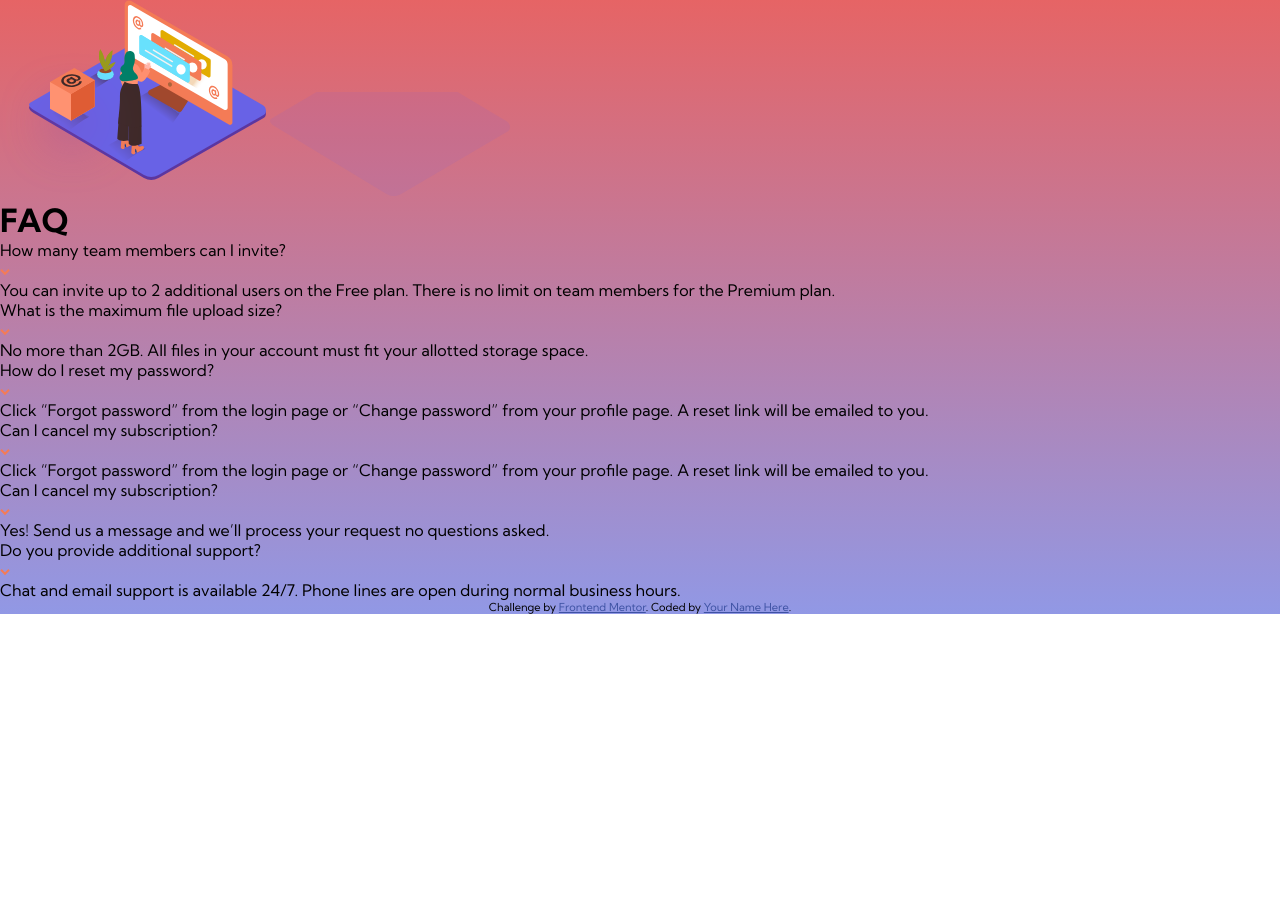
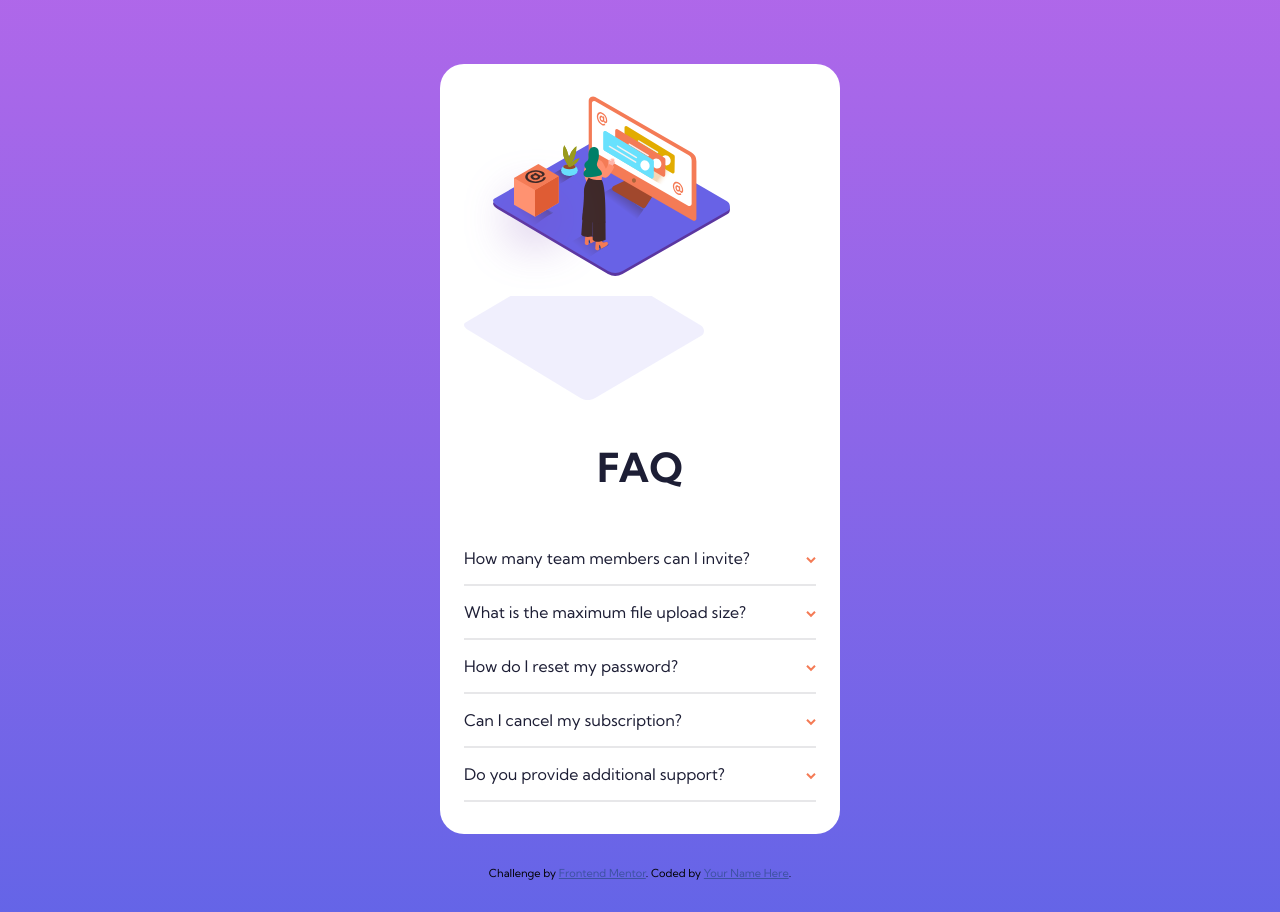
Before and after one commit to xaviguasch/faq-accordion-card-frontendmentor-challenge, a plain HTML site: page index.html in a window 1280 px wide. Before the commit the page ends 800 px from the top, so only its background shows below. Drawn offline with Linux system fonts and the light colour scheme.

Commit message:
added js functionality

```diff
--- a/index.html
+++ b/index.html
@@ -27,11 +27,11 @@
             <div class="question-and-answer">
               <div class="question-area">
                 <p class="question">How many team members can I invite?</p>
-                <div class="icon-arrow-down">
+                <div class="icon-arrow">
                   <img src="./images/icon-arrow-down.svg" alt="" />
                 </div>
               </div>
-              <div class="answer-area">
+              <div class="answer-area hidden">
                 <p class="answer">
                   You can invite up to 2 additional users on the Free plan. There is no
                   limit on team members for the Premium plan.
@@ -42,11 +42,11 @@
             <div class="question-and-answer">
               <div class="question-area">
                 <p class="question">What is the maximum file upload size?</p>
-                <div class="icon-arrow-down">
+                <div class="icon-arrow">
                   <img src="./images/icon-arrow-down.svg" alt="" />
                 </div>
               </div>
-              <div class="answer-area">
+              <div class="answer-area hidden">
                 <p class="answer">
                   No more than 2GB. All files in your account must fit your allotted
                   storage space.
@@ -57,11 +57,11 @@
             <div class="question-and-answer">
               <div class="question-area">
                 <p class="question">How do I reset my password?</p>
-                <div class="icon-arrow-down">
+                <div class="icon-arrow">
                   <img src="./images/icon-arrow-down.svg" alt="" />
                 </div>
               </div>
-              <div class="answer-area">
+              <div class="answer-area hidden">
                 <p class="answer">
                   Click “Forgot password” from the login page or “Change password” from
                   your profile page. A reset link will be emailed to you.
@@ -72,26 +72,11 @@
             <div class="question-and-answer">
               <div class="question-area">
                 <p class="question">Can I cancel my subscription?</p>
-                <div class="icon-arrow-down">
+                <div class="icon-arrow">
                   <img src="./images/icon-arrow-down.svg" alt="" />
                 </div>
               </div>
-              <div class="answer-area">
-                <p class="answer">
-                  Click “Forgot password” from the login page or “Change password” from
-                  your profile page. A reset link will be emailed to you.
-                </p>
-              </div>
-            </div>
-
-            <div class="question-and-answer">
-              <div class="question-area">
-                <p class="question">Can I cancel my subscription?</p>
-                <div class="icon-arrow-down">
-                  <img src="./images/icon-arrow-down.svg" alt="" />
-                </div>
-              </div>
-              <div class="answer-area">
+              <div class="answer-area hidden">
                 <p class="answer">
                   Yes! Send us a message and we’ll process your request no questions
                   asked.
@@ -102,11 +87,11 @@
             <div class="question-and-answer">
               <div class="question-area">
                 <p class="question">Do you provide additional support?</p>
-                <div class="icon-arrow-down">
+                <div class="icon-arrow">
                   <img src="./images/icon-arrow-down.svg" alt="" />
                 </div>
               </div>
-              <div class="answer-area">
+              <div class="answer-area hidden">
                 <p class="answer">
                   Chat and email support is available 24/7. Phone lines are open during
                   normal business hours.
@@ -117,12 +102,16 @@
         </div>
       </div>
 
+      <footer>
         <div class="attribution">
           Challenge by
           <a href="https://www.frontendmentor.io?ref=challenge" target="_blank"
             >Frontend Mentor</a
           >. Coded by <a href="#">Your Name Here</a>.
         </div>
+      </footer>
     </div>
+
+    <script src="./index.js"></script>
   </body>
 </html>
--- /dev/null
+++ b/index.js
@@ -0,0 +1,42 @@
+const questionAreas = document.querySelectorAll('.question-area')
+const answerAreas = document.querySelectorAll('.answer-area')
+const questions = document.querySelectorAll('.question')
+const arrows = document.querySelectorAll('.icon-arrow')
+
+questionAreas.forEach((qArea) => {
+  qArea.addEventListener('click', (e) => {
+    let nextSibling = qArea.nextElementSibling
+    let questionChild = qArea.firstElementChild
+    let arrowChild = qArea.firstElementChild.nextElementSibling
+
+    answerAreas.forEach((aA) => {
+      if (aA === nextSibling) {
+        aA.classList.toggle('hidden')
+      } else {
+        if (!aA.classList.contains('hidden')) {
+          aA.classList.toggle('hidden')
+        }
+      }
+    })
+
+    questions.forEach((q) => {
+      if (q === questionChild) {
+        q.classList.toggle('bold')
+      } else {
+        if (q.classList.contains('bold')) {
+          q.classList.toggle('bold')
+        }
+      }
+    })
+
+    arrows.forEach((arrow) => {
+      if (arrow === arrowChild) {
+        arrow.classList.toggle('rotated')
+      } else {
+        if (arrow.classList.contains('rotated')) {
+          arrow.classList.toggle('rotated')
+        }
+      }
+    })
+  })
+})
--- a/style.css
+++ b/style.css
@@ -7,25 +7,36 @@
 }
 
 :root {
-  --clr-soft-violet-bg: hsl(273, 75%, 66%);
-  --clr-soft-blue-bg: hsl(240, 73%, 65%);
-  --clr-light-grayish-blue-bg: hsl(240, 5%, 91%);
+  --clr-soft-violet-bg: 273, 75%, 66%;
+  --clr-soft-blue-bg: 240, 73%, 65%;
+  --clr-light-grayish-blue-bg: 240, 5%, 91%;
+  --clr-white-bg: 360, 100%, 100%;
 
-  --clr-dark-desaturated-blue-text: hsl(238, 29%, 16%);
-  --clr-soft-red-text: hsl(14, 88%, 65%);
-  --clr-very-dark-grayish-blue-text: hsl(237, 12%, 33%);
-  --clr-dark-grayish-blue-text: hsl(240, 6%, 50%);
+  --clr-dark-desaturated-blue-text: 238, 29%, 16%;
+  --clr-soft-red-text: 14, 88%, 65%;
+  --clr-very-dark-grayish-blue-text: 237, 12%, 33%;
+  --clr-dark-grayish-blue-text: 240, 6%, 50%;
 
   --font-12-regular: 400 0.75rem/1rem 'Kumbh Sans', sans-serif;
+  --font-14-regular: 400 0.875rem/1.05rem 'Kumbh Sans', sans-serif;
   --font-16-regular: 400 1rem/1.25rem 'Kumbh Sans', sans-serif;
   --font-18-regular: 400 1.125rem/1.375rem 'Kumbh Sans', sans-serif;
+
+  --font-16-bold: 700 1rem/1.25rem 'Kumbh Sans', sans-serif;
   --font-18-bold: 700 1.125rem/1.375rem 'Kumbh Sans', sans-serif;
+  --font-40-bold: 700 2.5rem/3rem 'Kumbh Sans', sans-serif;
+}
+
+html {
+  height: 100%;
 }
 
 body {
   margin: 0;
   font-family: 'Kumbh Sans', sans-serif;
-  /* height: 100vh;
+  height: 100%;
+
+  /*
   width: 100%;
   overflow: hidden;
   background-color: var(--clr-dark-cyan);
@@ -36,14 +47,101 @@ body {
 
 /* background */
 .container {
-  background: linear-gradient(#e66465, #9198e5);
+  background: linear-gradient(
+    to bottom,
+    hsl(var(--clr-soft-violet-bg)),
+    hsl(var(--clr-soft-blue-bg))
+  );
+}
+
+.card {
+  background: hsl(var(--clr-white-bg));
 }
 
 /* Typography */
+.card-title {
+  font: var(--font-40-bold);
+  color: hsl(var(--clr-dark-desaturated-blue-text));
+}
+.question {
+  font: var(--font-16-regular);
+  color: hsl(var(--clr-dark-desaturated-blue-text));
+}
+.answer {
+  font: var(--font-16-regular);
+  color: hsl(var(--clr-dark-grayish-blue-text));
+}
+
+/* class helpers */
+
+.hidden {
+  display: none;
+}
+
+.bold {
+  font-weight: 700;
+}
+
+.rotated {
+  transform: rotate(180deg);
+}
 
 /*///////////////////////////////*/
 /* SECTIONS */
 /*///////////////////////////////*/
+
+.container {
+  padding: 2em 1em;
+  min-height: 100%;
+  display: flex;
+  flex-direction: column;
+}
+
+/* Card */
+.card {
+  margin: 2em auto;
+  padding: 2em 1.5em;
+  border-radius: 1.5em;
+  max-width: 400px;
+}
+.picture-area {
+}
+.card-content {
+}
+.card-title {
+  text-align: center;
+  margin: 1em auto;
+}
+
+.question-area {
+  display: flex;
+  justify-content: space-between;
+}
+
+.question-and-answer {
+  padding: 1em 0;
+  border-bottom: 2px solid hsl(var(--clr-light-grayish-blue-bg));
+}
+
+.answer-area {
+  margin-top: 0.75em;
+  transition: display 2s;
+}
+
+.question,
+.answer {
+  max-width: 90%;
+}
+
+.question:hover,
+.question:active {
+  color: hsl(var(--clr-soft-red-text));
+}
+
+/* Footer */
+footer {
+  margin-top: auto;
+}
 
 .attribution {
   font-size: 11px;
```
Lines whose indentation alone changed are shown as unchanged.
